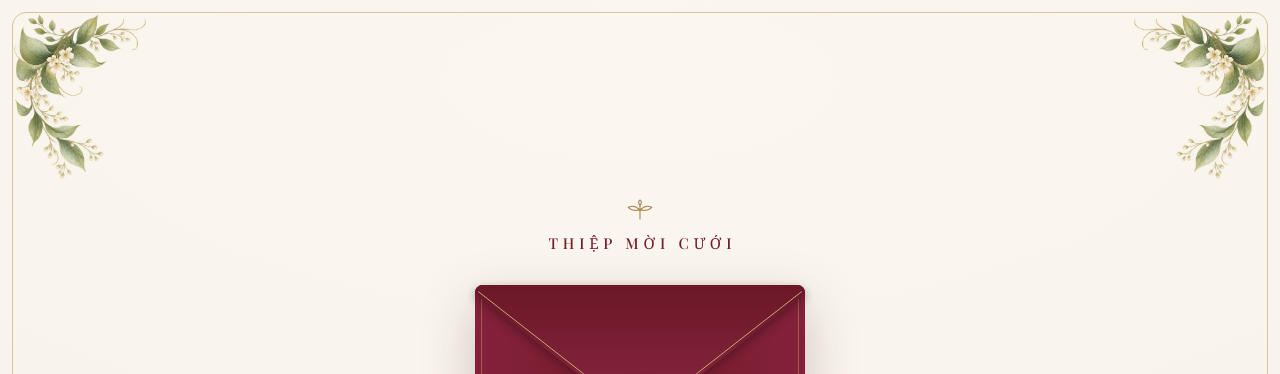
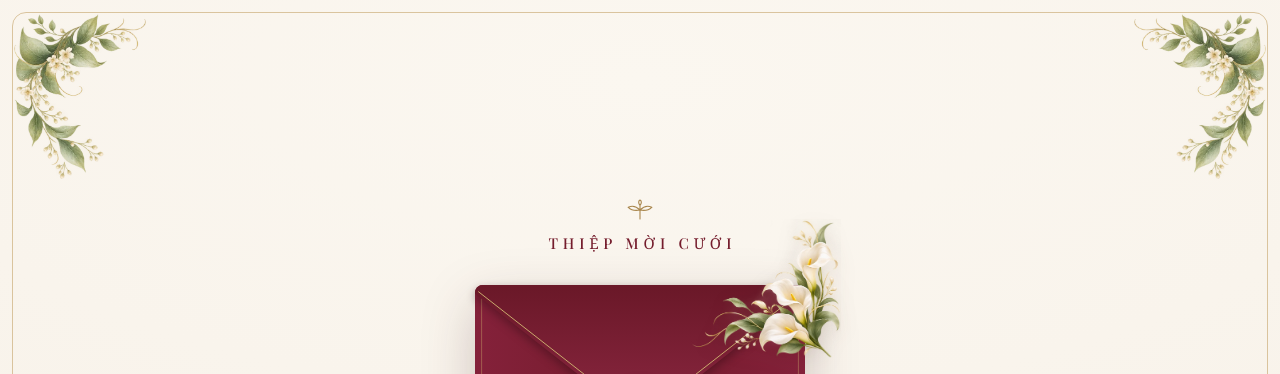
Before and after one commit to AnhTuLe/thiep-cuoi, a plain HTML site: page calla.html in a window 1280 px wide. Shown: the top 374 px of the page. Drawn offline with nearby package versions, Linux system fonts and the light colour scheme; a web font is replaced by a local one.

Commit message:
Mẫu Calla: cài cụm hoa rum ở góc phong bì
Co-Authored-By: Claude Opus 5.5 <noreply@anthropic.com>
Claude-Session: https://claude.ai/code/session_0167KA2cDnW82as2xMVDChk1

```diff
--- a/calla.html
+++ b/calla.html
@@ -150,6 +150,7 @@ main{max-width:440px;margin:0 auto;padding:12px 10px 28px;display:flex;flex-dire
 <div class="seal"><svg viewBox="0 0 24 24" aria-hidden="true" style="width:42%;height:42%;fill:#B8935A"><path d="M12 21s-7.5-4.6-9.6-9.2C1 8.6 3 5 6.5 5c2.1 0 3.6 1.2 5.5 3.3C13.9 6.2 15.4 5 17.5 5 21 5 23 8.6 21.6 11.8 19.5 16.4 12 21 12 21z"/></svg></div>
 </div>
 
+<img class="fl" src="img/calla-corner-cluster-mirrored.webp" alt="" aria-hidden="true" style="width:46%;right:-11%;top:-30%">
 </div>
 </button>
 <div style="position: relative; z-index: 2; display: flex; flex-direction: column; align-items: center; gap: 6px; color: var(--bur)">
```
